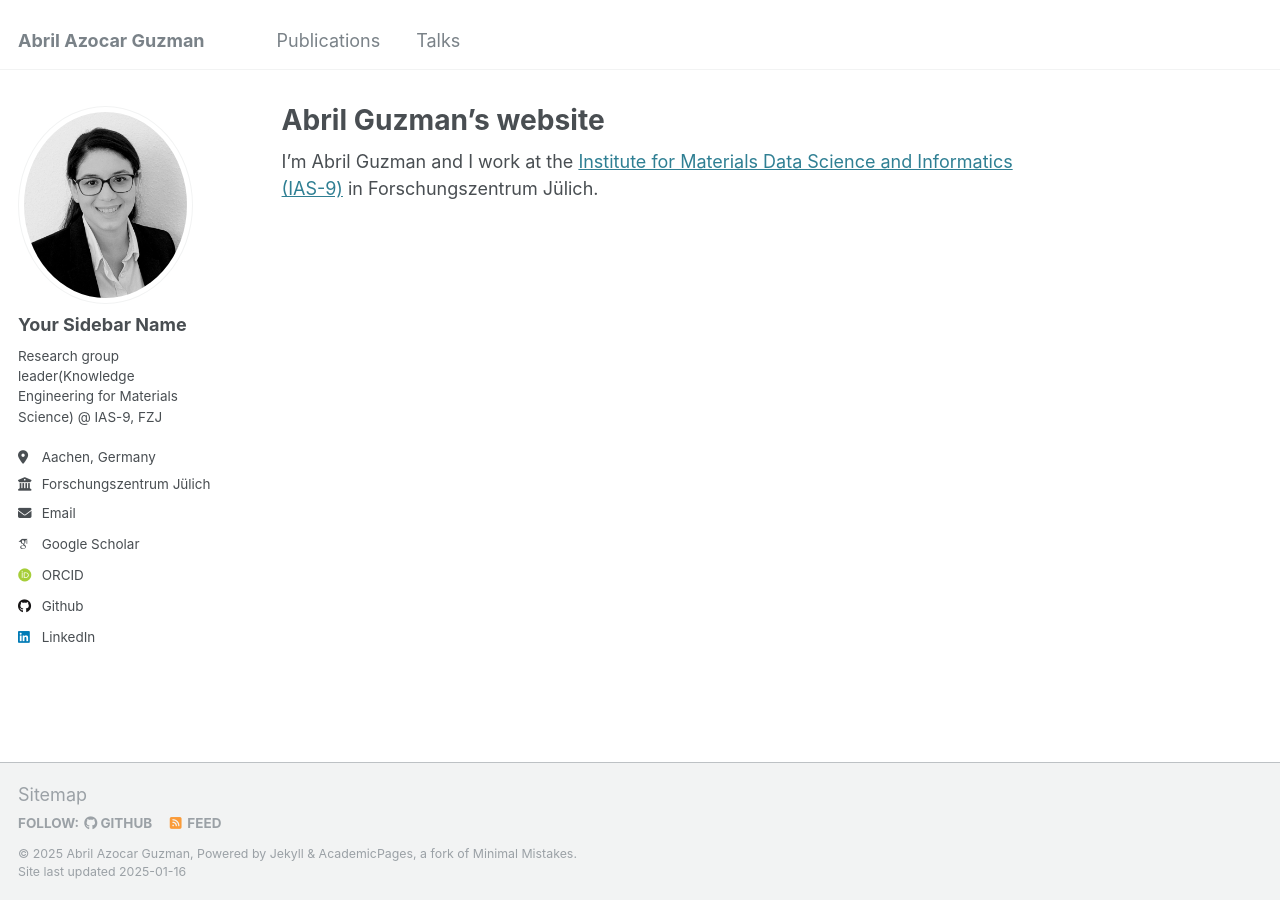
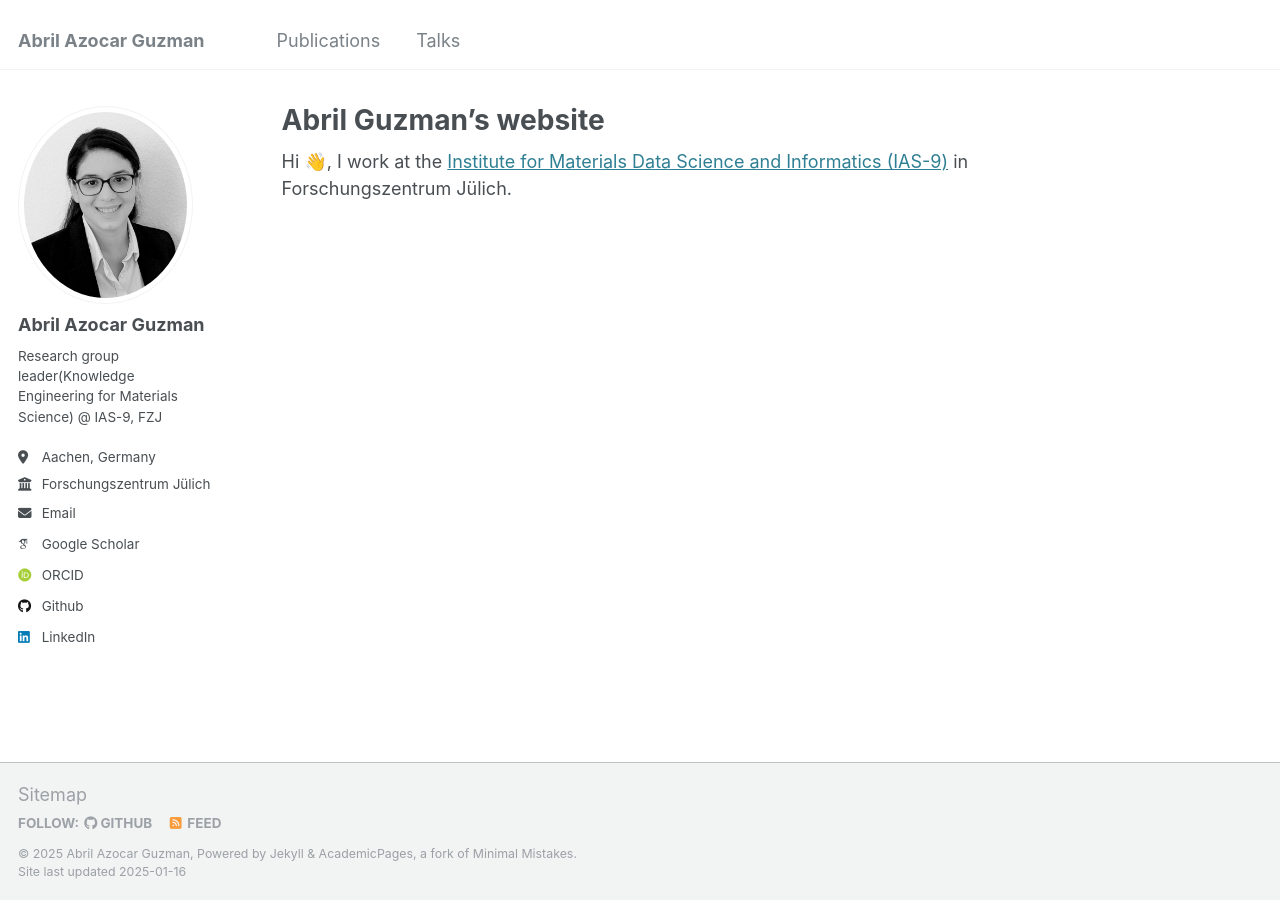
Before and after one commit to aazocar/aazocar.github.io, a Jekyll site: the page built from _pages/about.md, in a window 1280 px wide. Built offline with Jekyll 4.4.1, drawn with Linux system fonts in a browser that asks for light colours; emoji names are drawn with the system emoji font; some web fonts are replaced.

Commit message:
update name

```diff
--- a/_config.yml
+++ b/_config.yml
@@ -22,7 +22,7 @@ repository               : "aazocar/aazocar.github.io"
 author:
   # Biographic information
   avatar           : "profile.png"
-  name             : "Your Sidebar Name"
+  name             : "Abril Azocar Guzman"
   pronouns         : # example: "she/her"
   bio              : "Research group leader(Knowledge Engineering for Materials Science) @ IAS-9, FZJ"
   location         : "Aachen, Germany"
--- a/_pages/about.md
+++ b/_pages/about.md
@@ -7,4 +7,4 @@ redirect_from:
   - /about.html
 ---
 
-I’m Abril Guzman and I work at the [Institute for Materials Data Science and Informatics (IAS-9)](https://www.fz-juelich.de/en/ias/ias-9) in Forschungszentrum Jülich.
+Hi :wave:, I work at the [Institute for Materials Data Science and Informatics (IAS-9)](https://www.fz-juelich.de/en/ias/ias-9) in Forschungszentrum Jülich.
```
